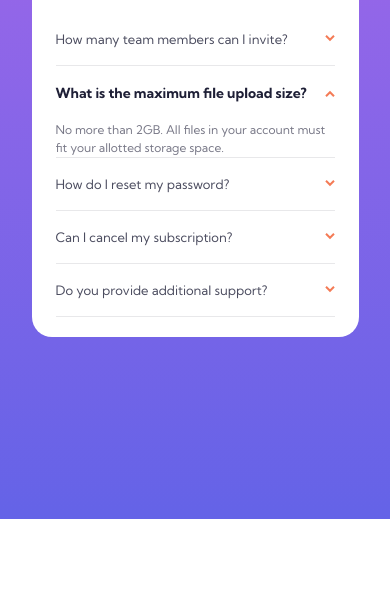
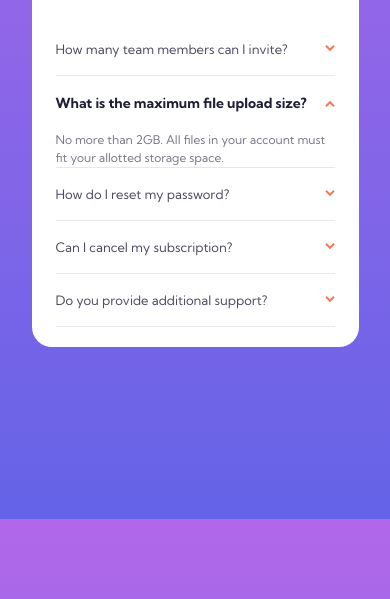
Before and after one commit to Dripcoding/front-end-mentor-faq-accordion-card, a website built with webpack: page public/index.html in a window 390 px wide. Shown: the part 325-924 px from the top of the page. Before the commit the page ends 844 px from the top, so only its background shows below. Built offline with nearby package versions, Linux system fonts and the light colour scheme.

Commit message:
fix issue where background image was cut-off on mobile

```diff
--- a/public/styles/main.scss
+++ b/public/styles/main.scss
@@ -5,13 +5,20 @@
 
 $KumbhSans: "Kumbh Sans", sans-serif;
 
+html {
+	background-attachment: fixed;
+	background-image: $gradient;
+	height: 100vh;
+	padding-top: 10px;
+	padding-bottom: 70px;
+}
+
 body {
-	background-image: $gradient;
 	display: flex;
 	flex-direction: row;
 	justify-content: center;
 	align-items: center;
-	height: 100vh;
+	height: 100%;
 }
 
 .cardContainer {
```
